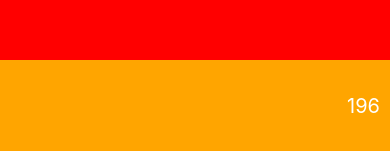
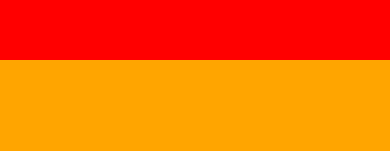
Before and after one commit to MrDroid17/Calculator-with-React-Native, a React Native app: screen / in a window 390 px wide. Shown: the part 128-279 px from the top of the page. Built offline with nearby package versions, Linux system fonts and the light colour scheme.

Commit message:
using eval for calculation

```diff
--- a/App.js
+++ b/App.js
@@ -16,13 +16,22 @@ export default class App extends Component<Props> {
   constructor() {
     super()
     this.state = {
-      calculationText: ''
+      calculationText: '',
+      resultText: ''
     }
     this.operations = ['D', '+', '-', '*', '/'];
   }
 
   result() {
-    const text = this.state.calculationText
+    const text = this.state.calculationText;
+    this.setState({
+      /**
+       * Caution: eval is a infamous js function which should never be used in a production level app
+       * Here i am using it anyway
+       *
+       */
+      resultText: eval(text)
+    })
   }
 
   onButtonPresses(text) {
@@ -108,7 +117,7 @@ export default class App extends Component<Props> {
           <Text style={styles.calculationText}>{this.state.calculationText}</Text>
         </View>
         <View style={styles.result}>
-          <Text style={styles.resultText}>196</Text>
+          <Text style={styles.resultText}>{this.state.resultText}</Text>
         </View>
         <View style={styles.button}>
 
```
